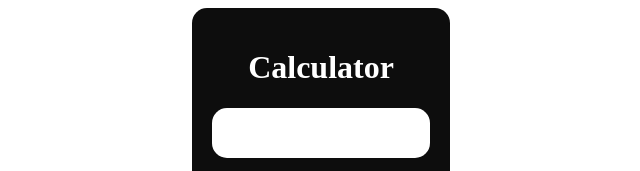
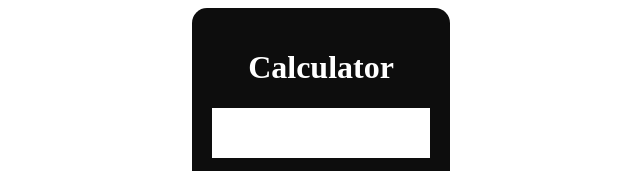
Before and after one commit to gabriellerodriguess/calculator, a plain HTML site: page index.html in a window 1280 px wide. Shown: the top 171 px of the page, 319-959 px from the left. Drawn offline with Linux system fonts and the light colour scheme.

Commit message:
Alterando style do parágrafo.

```diff
--- a/style.css
+++ b/style.css
@@ -10,10 +10,11 @@
     border-radius: 15px;;
 }
 .result{
-    text-align: center;
     background-color: #fff;
-    height: 50px;
-    border-radius: 15px;
+    text-align: right;
+    height: 30px;
+    padding: 10px;
+    font-size: 20px;
 }
 .container h1{
     color: #fff;
```
